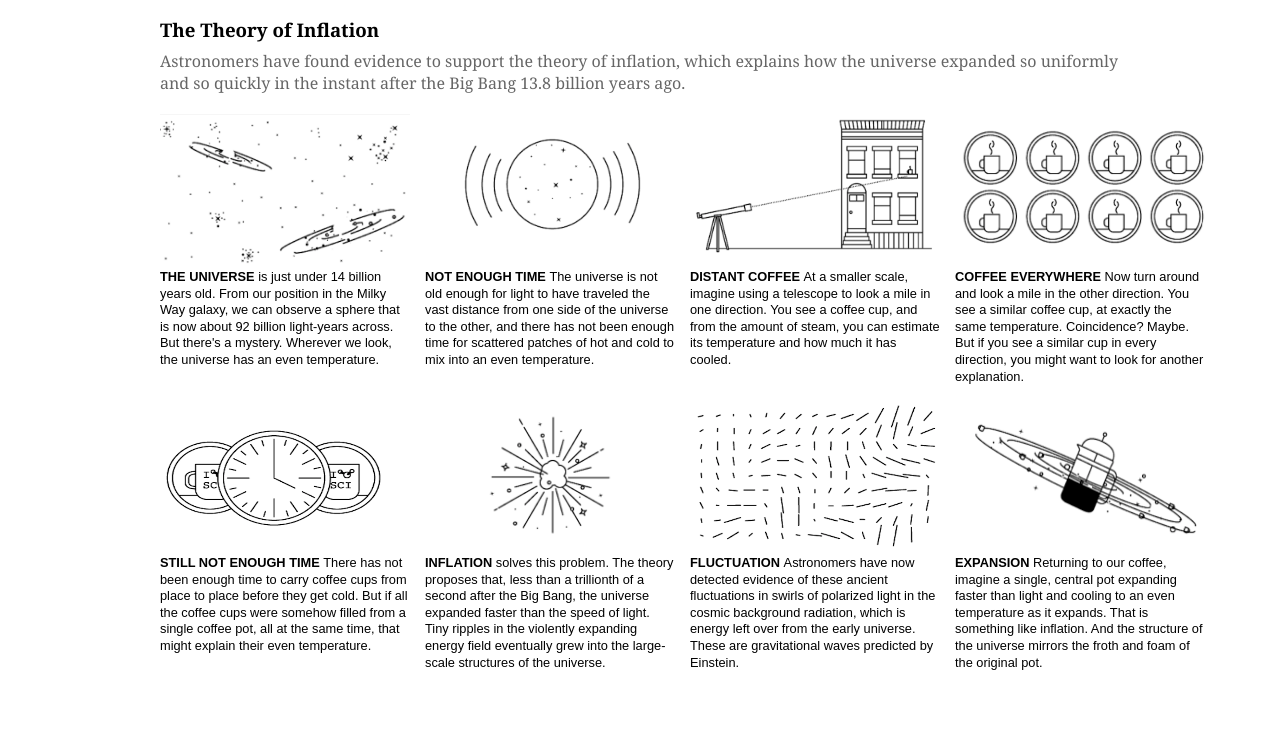
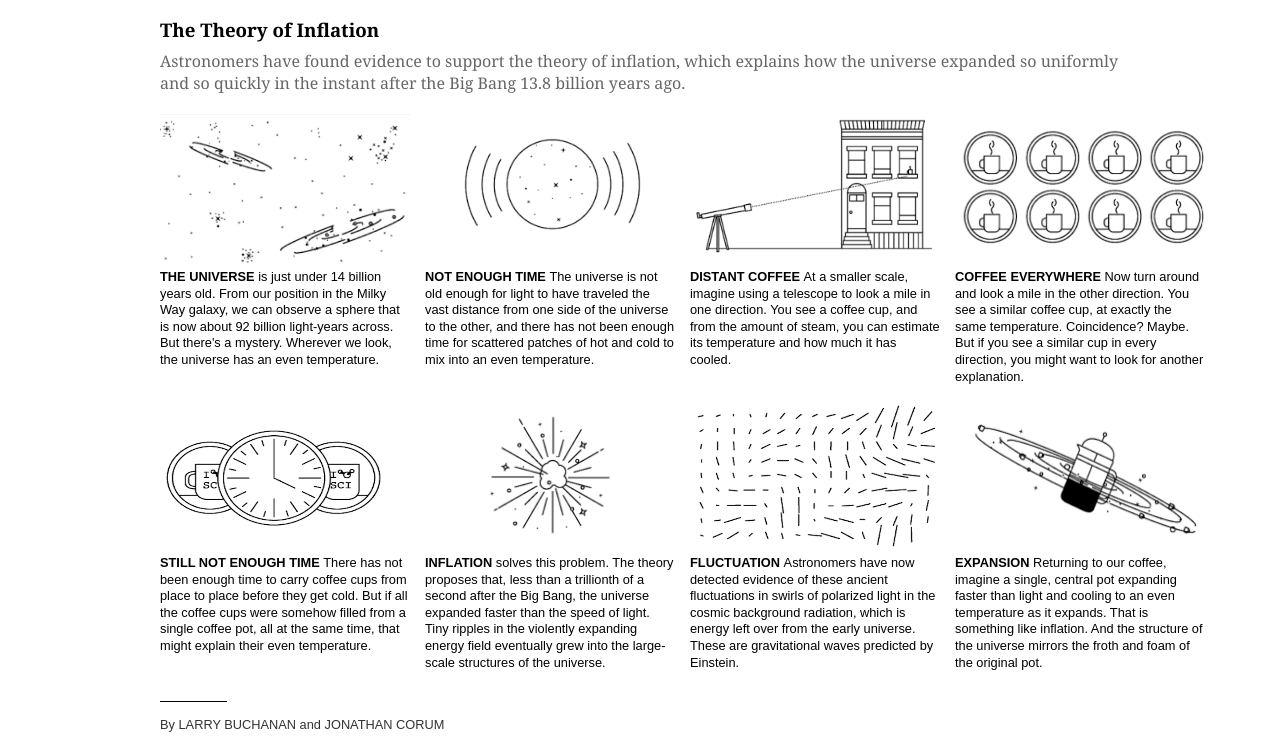
Before and after one commit to meronogbai/nyt-clone, a plain HTML site: page index.html in a window 1280 px wide. Shown: the part 3602-4348 px from the top of the page. Before the commit the page ends 4273 px from the top, so only its background shows below. Drawn offline with Linux system fonts and the light colour scheme.

Commit message:
finished sytling theory

```diff
--- a/index.html
+++ b/index.html
@@ -148,6 +148,13 @@
                     </p>
                 </div>
             </div>
+            <hr>
+            <p class="byline">
+                By LARRY BUCHANAN and JONATHAN CORUM
+            </p>
+        </section>
+
+        <section class="section-3">
         </section>
         <aside class="editors">
             <h6>Editors' Picks</h6>
--- a/style.css
+++ b/style.css
@@ -272,3 +272,18 @@ main {
 .theory-diagram {
   padding-top: 20px;
 }
+
+.theory hr {
+  width: 7%;
+  height: 1px;
+  margin: 30px 0 15px 0;
+  background-color: black;
+  border: none;
+}
+
+.byline {
+  font-family: Arial, Helvetica, sans-serif;
+  font-size: 0.8rem;
+  color: #333;
+  margin-bottom: 14px;
+}
```
